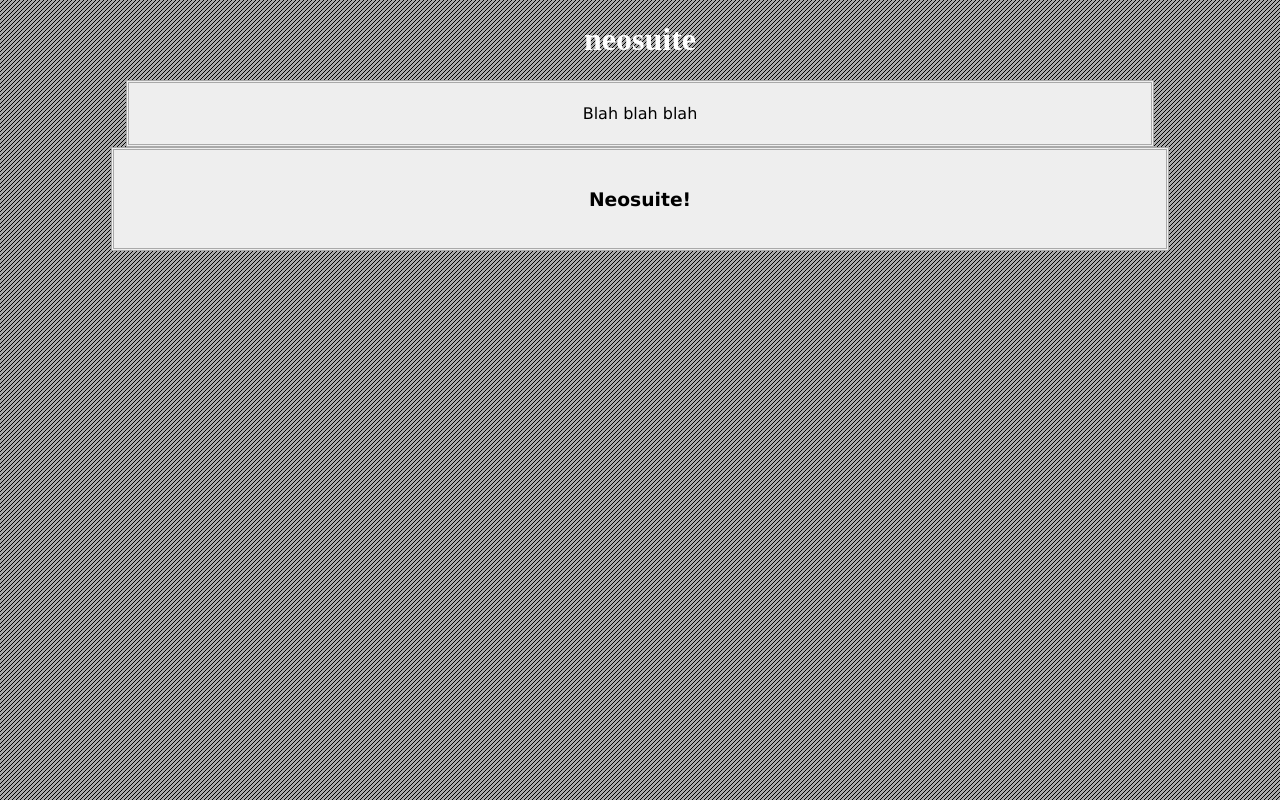
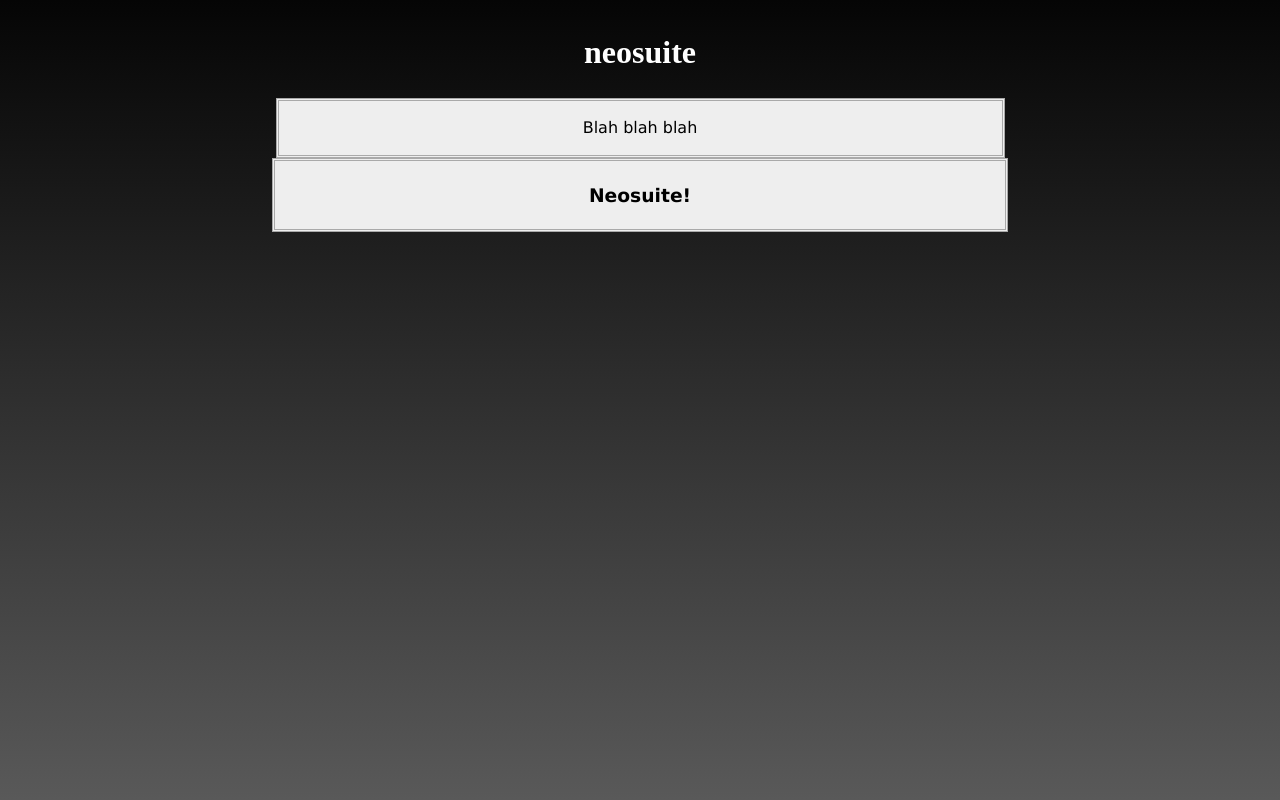
Before and after one commit to nxm3/nxm3.github.io, a plain HTML site: page neosuite/index.html in a window 1280 px wide. Drawn offline with Linux system fonts and the light colour scheme.

Commit message:
Update style.css

```diff
--- a/style.css
+++ b/style.css
@@ -2,32 +2,36 @@ body {
     background-color: #666666;
     color: white;
     font-family: Verdana;
-    text-align: center;
-    background-color: darkgrey;
-    background-image: url(img/diag_stripe_grey1.png);
-    text-align: center;
+    background: rgb(5,5,5);
+    background: -moz-linear-gradient(180deg, rgba(5,5,5,1) 0%, rgba(89,89,89,1) 100%);
+    background: -webkit-linear-gradient(180deg, rgba(5,5,5,1) 0%, rgba(89,89,89,1) 100%);
+    background: linear-gradient(180deg, rgba(5,5,5,1) 0%, rgba(89,89,89,1) 100%);
+    filter: progid:DXImageTransform.Microsoft.gradient(startColorstr="#050505",endColorstr="#595959",GradientType=1);
     background-attachment: fixed !important;
+    text-align: center /* i added centered text because I Do Not Like Left/Right Centered Text Sumsome */
 }
 
 .banner {
-    text-align: center;
+    margin: auto;
+    width: 45em;
     font-family: "MS PGothic";
+    padding: 5px;
 }
 
 .navbar {
-width: 80%;
+    width: 45em;
     color: black;
     margin: auto;
     border: 3px double darkgray;
-padding: 5px;
     background-color: #eee;
+    padding: 1.5px;
 }
 
 .body {
-width: 80%;
+    width: 45em;
     color: black;
     margin: auto;
     border: 3px double darkgray;
-padding: 20px;
     background-color: #eee;
+    padding: 5px;
 }
```
Lines whose indentation alone changed are shown as unchanged.
